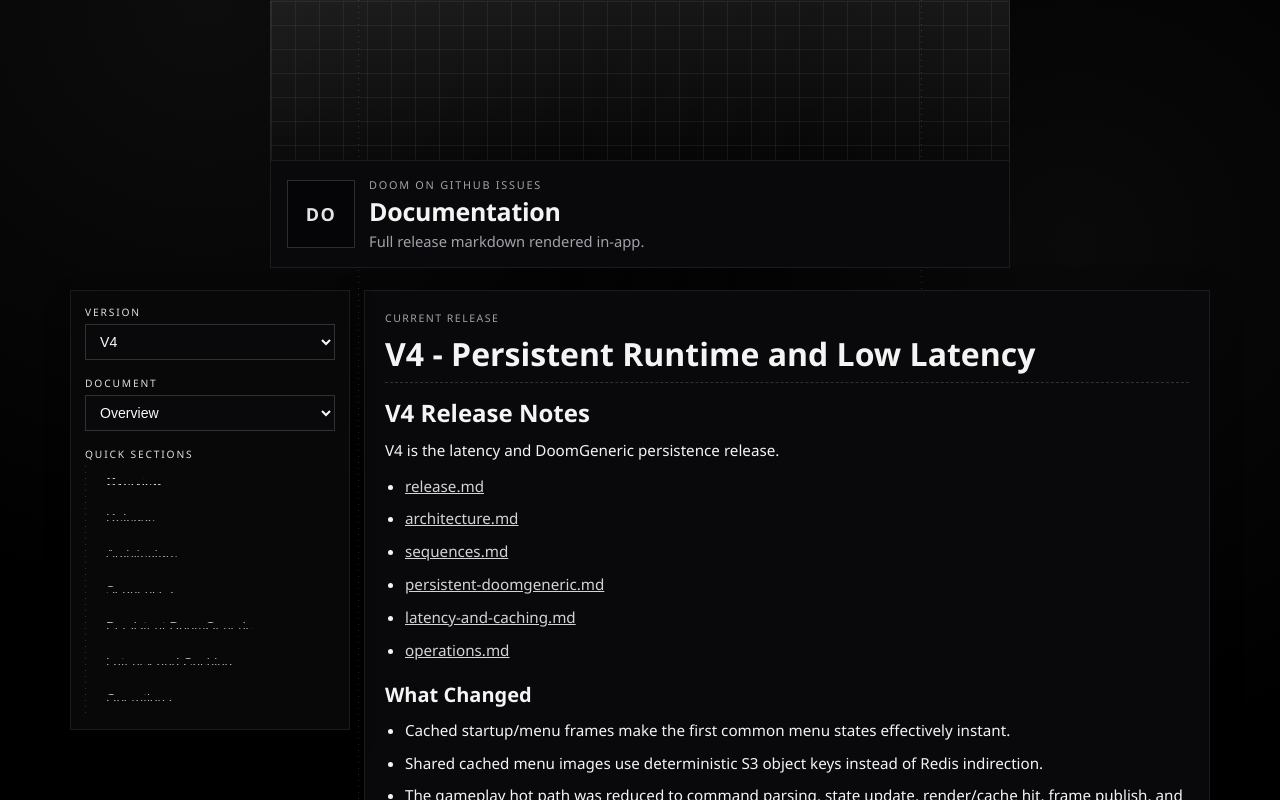
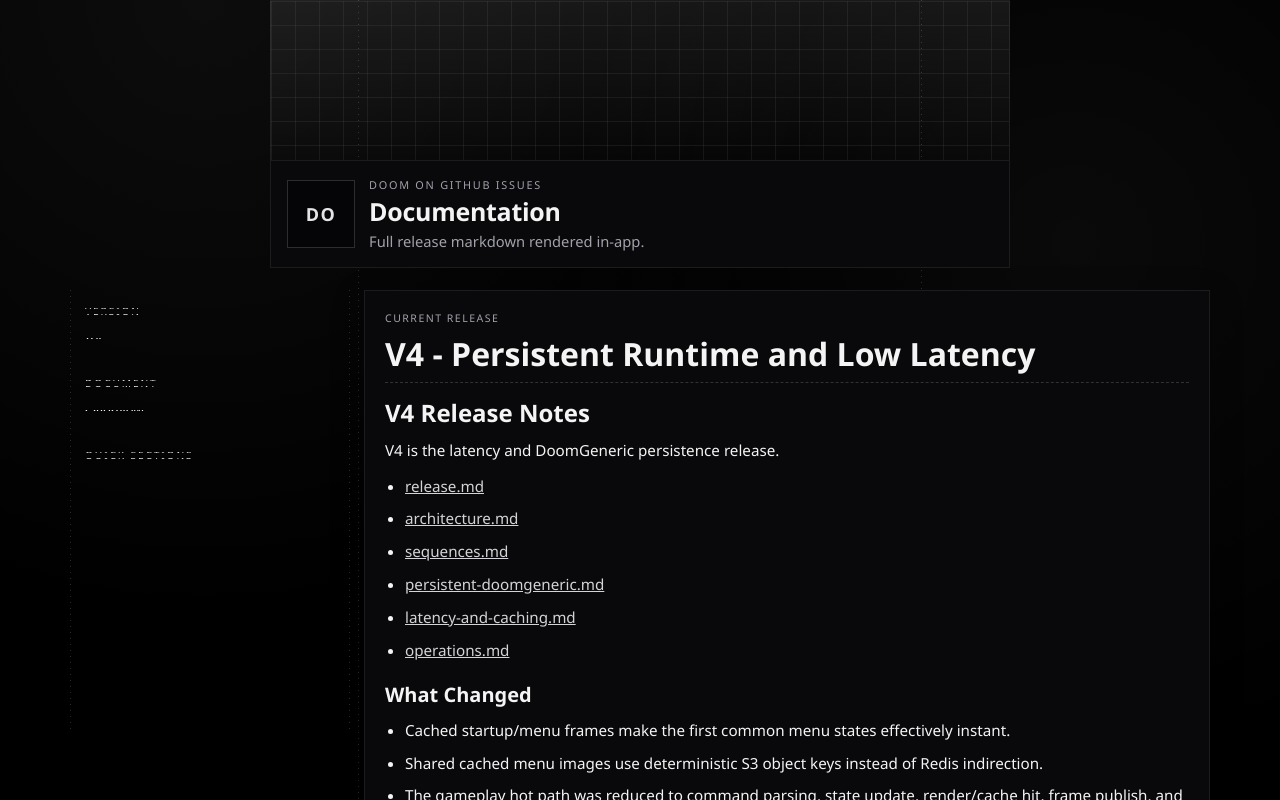
Before and after one commit to FirePheonix/doom-on-github-issues, a React (Vite) app in the folder documentation/: page / in a window 1280 px wide. Shown: the top 800 px of the page. Built offline with nearby package versions, Linux system fonts and the light colour scheme.

Commit message:
docs: remove sidebar boxes and use dotted rail borders

```diff
--- a/documentation/src/styles.css
+++ b/documentation/src/styles.css
@@ -143,11 +143,11 @@ body {
 }
 
 .sidebar__inner {
-  border: 1px solid var(--line-soft);
-  background: var(--panel);
-  backdrop-filter: blur(4px);
+  border-left: 1px solid var(--line);
+  border-right: 1px solid var(--line);
+  mask-image: repeating-linear-gradient(to bottom, black 0, black 1px, transparent 1px, transparent 6px);
+  background: transparent;
   padding: 14px;
-  box-shadow: 0 10px 24px rgba(0, 0, 0, 0.28);
   color: #fafafa;
 }
 
@@ -165,12 +165,16 @@ body {
 
 .version-select {
   width: 100%;
-  border: 1px solid var(--line);
-  background: #09090b;
+  border: 0;
+  border-bottom: 1px solid var(--line);
+  background: transparent;
   color: #fafafa;
-  padding: 8px 10px;
+  padding: 8px 0;
   font-size: 0.88rem;
-  margin-bottom: 4px;
+  margin-bottom: 8px;
+  border-radius: 0;
+  outline: none;
+  appearance: none;
 }
 
 .sidebar__inner h2 {
```
